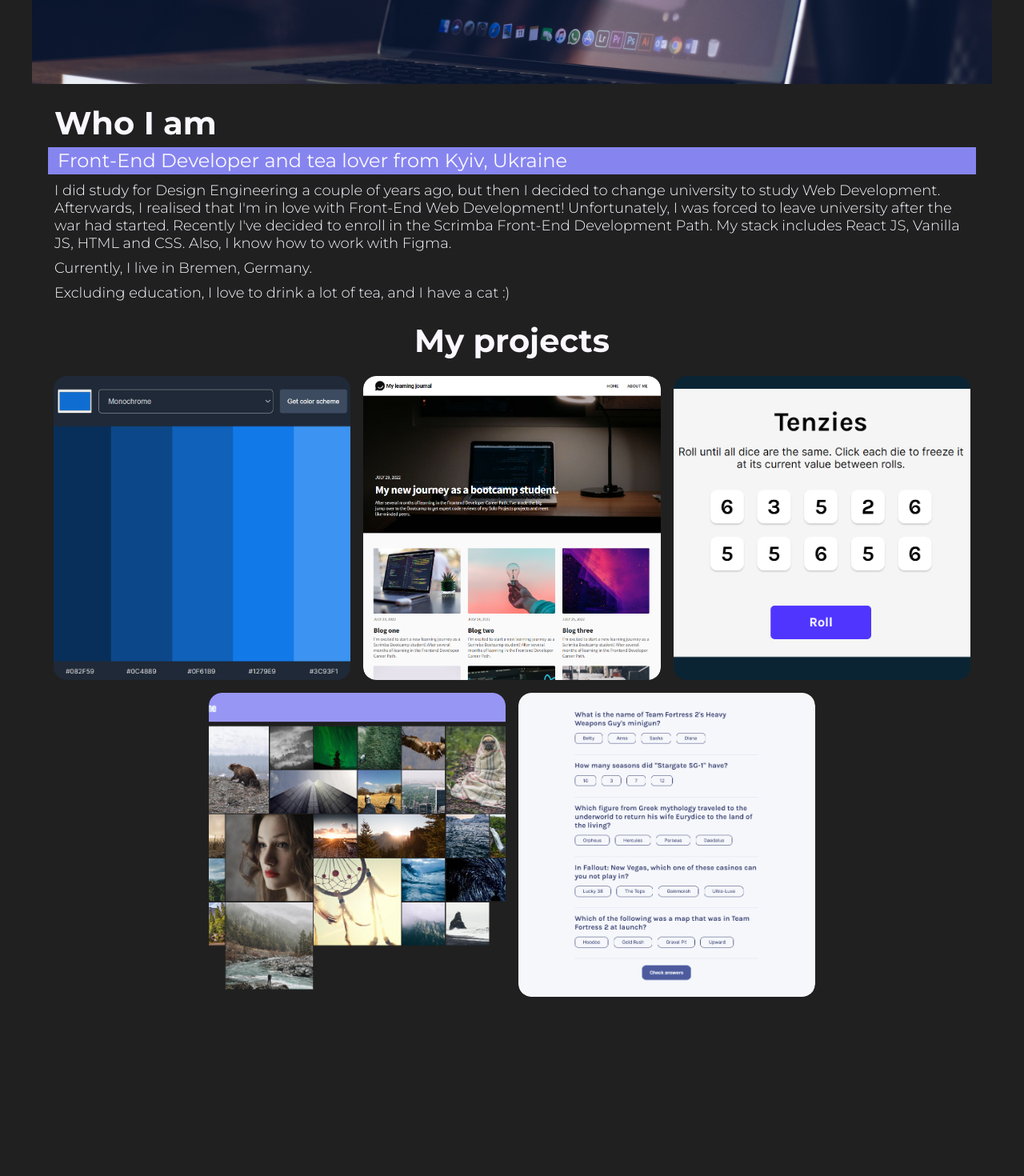
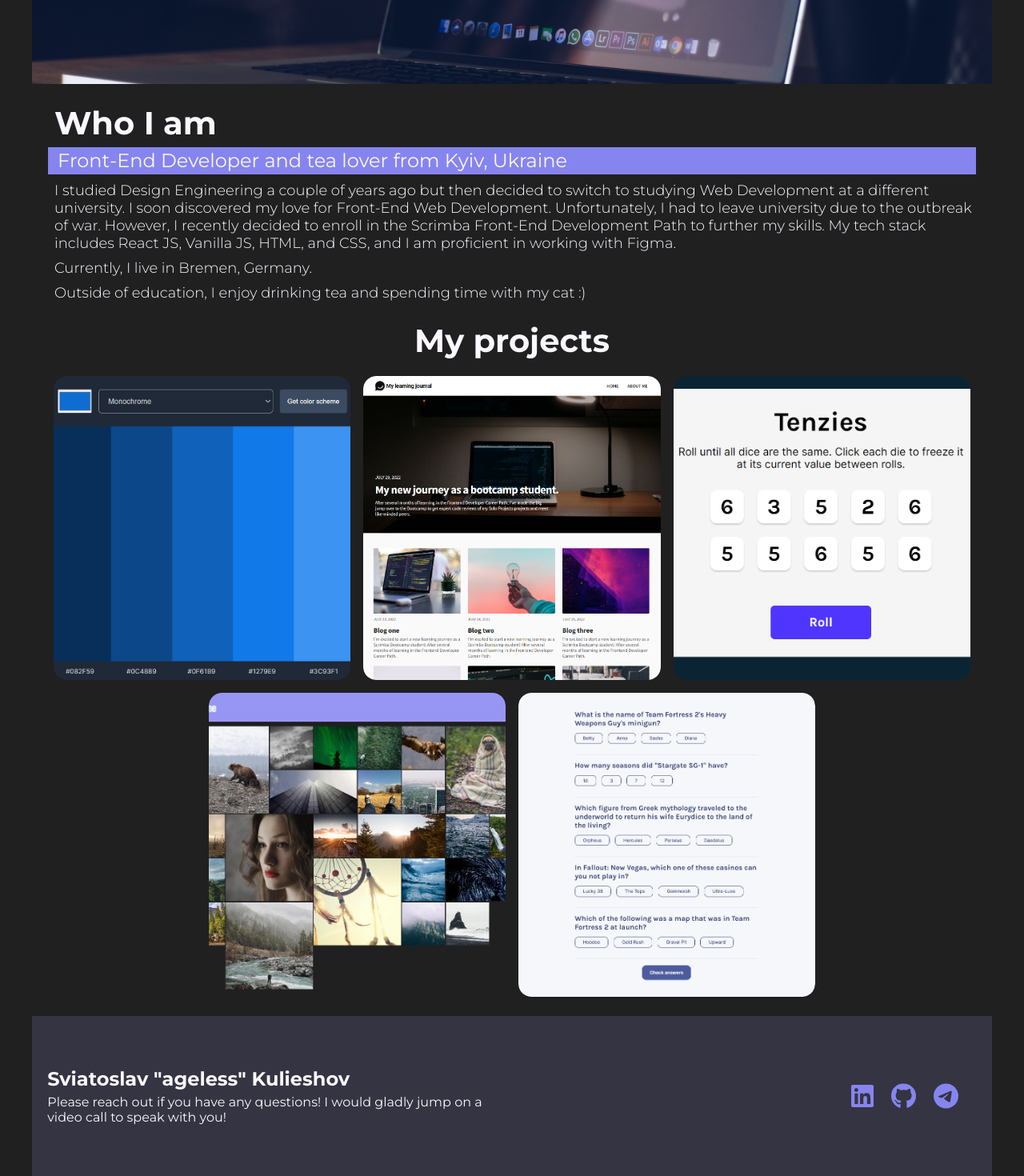
Before and after one commit to agelesskid/portfolio-v2, a React (Vite) app: page / in a window 1280 px wide. Shown: the part 414-1884 px from the top of the page at 80% size. Before the commit the page ends 1684 px from the top, so only its background shows below. Built offline with nearby package versions, Linux system fonts and the light colour scheme.

Commit message:
updated ProjectPage, Footer, content, styles
deleted unused import in ProjectPage; changed div with links to ul;
added footer content and styles for it;
improved all the texts on the page;

```diff
--- a/src/Components/About.jsx
+++ b/src/Components/About.jsx
@@ -6,18 +6,17 @@ export default function About() {
 
             <div className="about-secondary-desc-wrapper section-secondary-desc-wrapper">
                 <p>
-                    I did study for Design Engineering a couple of years ago, but then I decided to change university to study Web Development.
-                    Afterwards, I realised that I'm in love with Front-End Web Development!
-                    Unfortunately, I was forced to leave university after the war had started.
-                    Recently I've decided to enroll in the Scrimba Front-End Development Path.
-                    My stack includes React JS, Vanilla JS, HTML and CSS.
-                    Also, I know how to work with Figma.
+                    I studied Design Engineering a couple of years ago but then decided to switch to studying Web Development at a different university.
+                    I soon discovered my love for Front-End Web Development.
+                    Unfortunately, I had to leave university due to the outbreak of war.
+                    However, I recently decided to enroll in the Scrimba Front-End Development Path to further my skills.
+                    My tech stack includes React JS, Vanilla JS, HTML, and CSS, and I am proficient in working with Figma.
                 </p>
                 <p>
                     Currently, I live in Bremen, Germany.
                 </p>
                 <p>
-                    Excluding education, I love to drink a lot of tea, and I have a cat :)
+                    Outside of education, I enjoy drinking tea and spending time with my cat :)
                 </p>
             </div>
         </section>
--- a/src/Components/Footer.jsx
+++ b/src/Components/Footer.jsx
@@ -1,7 +1,19 @@
+import { Link } from "react-router-dom"
+import { FontAwesomeIcon } from "@fortawesome/react-fontawesome"
+import { faGithub, faLinkedin, faTelegram } from "@fortawesome/free-brands-svg-icons"
+
 export default function Footer() {
     return (
-        <footer>
-
+        <footer id="contact">
+            <div className="footer-item">
+                <h2 className="main-section-heading footer-heading">Sviatoslav "ageless" Kulieshov</h2>
+                <p className="main-section-desc footer-desc">Please reach out if you have any questions! I would gladly jump on a video call to speak with you!</p>
+            </div>
+            <ul className="footer-links-list links-wrapper">
+                <li className="footer-links-list-item"><Link to="https://www.linkedin.com/in/sviatoslav-kulieshov-94050026b/"><FontAwesomeIcon icon={faLinkedin} className="fa-2x"/></Link></li>
+                <li className="footer-links-list-item"><Link to="https://github.com/agelesskid"><FontAwesomeIcon icon={faGithub} className="fa-2x"/></Link></li>
+                <li className="footer-links-list-item"><Link to="https://t.me/agelesskid"><FontAwesomeIcon icon={faTelegram} className="fa-2x"/></Link></li>
+            </ul>
         </footer>
     )
 }
--- a/src/Pages/ProjectPage.jsx
+++ b/src/Pages/ProjectPage.jsx
@@ -5,9 +5,9 @@ import { Link } from "react-router-dom"
 import { nanoid } from "nanoid"
 import { FontAwesomeIcon } from "@fortawesome/react-fontawesome"
 import { faFigma, faGithub } from "@fortawesome/free-brands-svg-icons"
+import { faLightbulb } from "@fortawesome/free-solid-svg-icons"
 import Header from "../Components/Header"
 import Footer from "../Components/Footer"
-import { faCloudBolt, faLightbulb } from "@fortawesome/free-solid-svg-icons"
 
 export default function ProjectPage() {
 
@@ -33,11 +33,11 @@ export default function ProjectPage() {
                             <div className="section-wrapper-item overview-wrapper">
                                 <h3 className="section-overview-heading section-secondary-heading">Project overview:</h3>
                                 <p className="section-main-desc">{full_desc}</p>
-                                <div className="links-wrapper">
-                                    <Link to={github_url}><FontAwesomeIcon icon={faGithub} className="fa-lg"/>GitHub</Link>
-                                    <Link to={live_url}><FontAwesomeIcon icon={faLightbulb} className="fa-lg"/>Live</Link>
-                                    {figma_url && <Link to={figma_url}><FontAwesomeIcon icon={faFigma} className="fa-lg"/>Figma</Link>}
-                                </div>
+                                <ul className="links-wrapper">
+                                    <li><Link to={github_url}><FontAwesomeIcon icon={faGithub} className="fa-lg"/>GitHub</Link></li>
+                                    <li><Link to={live_url}><FontAwesomeIcon icon={faLightbulb} className="fa-lg"/>Live</Link></li>
+                                    {figma_url && <li><Link to={figma_url}><FontAwesomeIcon icon={faFigma} className="fa-lg"/>Figma</Link></li>}
+                                </ul>
                             </div>
                             <div className="section-wrapper-item languages-wrapper">
                                 <h3 className="section-languages-heading section-secondary-heading">Languages:</h3>
--- a/src/data/proejcts_data.js
+++ b/src/data/proejcts_data.js
@@ -2,7 +2,7 @@ const projects_data = [
     {
         name: "color-scheme-generator",
         short_desc: "A simple color scheme generator, which uses an API to work.",
-        full_desc: "This is a solo project from the Scrimba course. The major part of this project is interacting with color API. Based on Figma design file. Main technologies used: color input, fetch.",
+        full_desc: "This is a solo project from the Scrimba course, and the main focus is interacting with the Color API. The project utilizes color input and fetch as the primary technologies. The design is based on a Figma file.",
         img: "/images/color-scheme-generator.png",
         gif: "/gifs/color-scheme-generator.gif",
         languages: ["CSS","HTML","Vanilla JS"],
@@ -13,7 +13,7 @@ const projects_data = [
     {
         name: "learning-journal",
         short_desc: "A landing page.",
-        full_desc: "This is a solo project from the Scrimba course - a landing page with a responsive design. The site has 3 pages: a home page, a featured post page and an about me page. Based on Figma design file. Main technologies used: relative units, media queries, viewport meta tag, js import/export.",
+        full_desc: "This is a solo project from the Scrimba course, which involves creating a responsive landing page. The site consists of three pages: a home page, a featured post page, and an about me page. The design is based on a Figma file, and the primary technologies used include relative units, media queries, viewport meta tag, as well as JS import/export.",
         img: "/images/learning-journal.png",
         gif: "/gifs/learning-journal.gif",
         languages: ["CSS","HTML","Vanilla JS"],
@@ -24,7 +24,7 @@ const projects_data = [
     {
         name: "tenzies",
         short_desc: "Just a tenzies game!",
-        full_desc: "The simple dice game, which is usually better suited for younger children. In this project I used React hooks, conditional rendering, nanoid and react-confetti packages. Based on Figma design file.",
+        full_desc: "This is a simple dice game project, which is usually better suited for younger children. The project is built using React hooks and conditional rendering, as well as nanoid and react-confetti packages. The design is based on a Figma file.",
         img: "/images/tenzies.png",
         gif: "/gifs/tenzies.gif",
         languages: ["CSS","HTML","React JS", "Vanilla JS"],
@@ -35,7 +35,7 @@ const projects_data = [
     {
         name: "pic-some",
         short_desc: "The capstone project of the Scrimba course.",
-        full_desc: "An app, which uses all the main React features I've learned on Scrimba Front-End Developer Path. The idea of this site is letting users buy some pictures. They can add them to the cart or favorite them by clicking buttons on the pictures. Technologies used: react-router, React hooks, custom hooks, Context and prop-types.",
+        full_desc: "This is an app project that incorporates all the main React features I've learned on Scrimba's Front-End Developer Path. The app allows users to purchase pictures and provides features such as adding pictures to the cart or favoriting them by clicking on buttons on the pictures. The project uses technologies such as react-router, React hooks, custom hooks, Context, and prop-types.",
         img: "/images/pic-some.png",
         gif: "/gifs/pic-some.gif",
         languages: ["CSS","HTML","React JS", "Vanilla JS"],
@@ -46,7 +46,7 @@ const projects_data = [
     {
         name: "quizzical",
         short_desc: "A Quiz app, which provides you an opportunity to play a quiz.",
-        full_desc: "This is a solo project from the Scrimba course - a trivia app, called quizzical. It pulls trivia questions from a database and displays those as a short quiz. Then, the user can choose the answers and check them. Main technologies used: conditinal rendering, hooks, components, API, packages.",
+        full_desc: "This is a solo project from the Scrimba course - a trivia app called Quizzical. The app pulls trivia questions from a database and displays them as a short quiz. After answering the questions, the user can check their answers. The project utilizes conditional rendering, hooks, components, API, and packages as the main technologies.",
         img: "/images/quizzical.png",
         gif: "/gifs/quizzical.gif",
         languages: ["CSS","HTML","React JS", "Vanilla JS"],
--- a/src/index.css
+++ b/src/index.css
@@ -25,6 +25,21 @@ a {
 
 li {
   list-style: none;
+}
+
+/* Sticky Footer */
+
+html, body, #root {
+  min-height: 100vh;
+}
+
+#root {
+  display: flex;
+  flex-direction: column;
+}
+
+header, footer {
+  flex: 0 0 auto;
 }
 
 /* Layout + Typography */
@@ -77,6 +92,10 @@ header > nav > ul > li {
 
   font-size: 1.5rem;
   font-weight: 500;
+}
+
+main {
+  flex: 1 0 auto;
 }
 
 section {
@@ -220,11 +239,11 @@ h1.project-main-heading {
   margin-bottom: 1em;
 }
 
-div.links-wrapper {
+ul.links-wrapper {
   display: flex;
 }
 
-div.links-wrapper > a {
+ul.links-wrapper > li > a {
   transition: .1s;
   display: block;
   border-radius: .5rem;
@@ -235,15 +254,15 @@ div.links-wrapper > a {
   font-weight: 500;
 }
 
-div.links-wrapper > a:hover, div.links-wrapper > a:focus {
+ul.links-wrapper > li > a:hover, ul.links-wrapper > li > a:focus {
   color: var(--main-light-color);
 }
 
-div.links-wrapper > a:focus {
+ul.links-wrapper > li > a:focus {
   outline: none;
 }
 
-div.links-wrapper > a > svg {
+ul.links-wrapper > li > a > svg {
   margin-right: .2em;
 }
 
@@ -253,7 +272,7 @@ div.links-wrapper > a > svg {
   font-weight: 300;
 }
 
-#project-about ul {
+#project-about ul.section-languages-list {
   display: flex;
   flex-wrap: wrap;
   align-items: center;
@@ -262,7 +281,7 @@ div.links-wrapper > a > svg {
   margin-bottom: .75em;
 }
 
-#project-about ul > li {
+#project-about ul.section-languages-list > li {
   background-color: var(--main-dark-color);
   color: var(--main-highlight-color);
   min-width: 8%;
@@ -271,9 +290,26 @@ div.links-wrapper > a > svg {
   border-radius: .5rem;
 }
 
-#project-about ul > li > p {
+#project-about ul.section-languages-list > li > p {
   font-size: 1rem;
   font-weight: 500;
+}
+
+footer {
+  background-color: var(--main-dark-color);
+  min-height: 200px;
+  display: flex;
+  justify-content: space-between;
+  align-items: center;
+  padding: 1.2em;
+}
+
+footer > .footer-item {
+  width: 50%;
+}
+
+footer .main-section-heading {
+  margin-bottom: .2em;
 }
 
 /* Utility */
```
